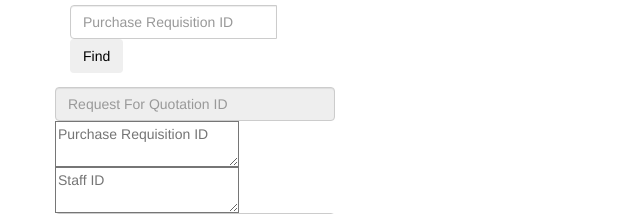
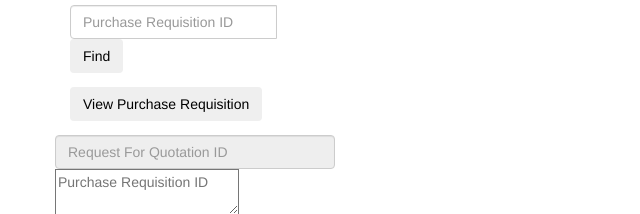
Before and after one commit to limyxuan/Group-3-Purchasing-System, a Django app: page /requestforquotationform in a window 1280 px wide. Shown: the part 65-279 px from the top of the page, without its empty margins (0-640 px from the left). Run offline with Django 3.2, Linux system fonts and the light colour scheme; a user stored in the database is signed in; some libraries are stand-ins or nearby versions.

Commit message:
Add a button on the page of "create request for quotation"  to view the history of the PR ID

```diff
--- a/Purchasing System/RequestForQuotation/templates/RequestForQuotation/requestforquotationform.html
+++ b/Purchasing System/RequestForQuotation/templates/RequestForQuotation/requestforquotationform.html
@@ -7,10 +7,15 @@
           <input type="text" class="form-control" name="prid_quo" placeholder="Purchase Requisition ID" aria-label="Purchase Requisition ID"
             aria-describedby="button-addon2" value="{{prid_quo}}">
           <div class="input-group-append">
-           <button type="submit" class="btn btn-outline-info btn-hover btn-rounded waves-effect">Find</button>
+            <button type="submit" class="btn btn-outline-info btn-hover btn-rounded waves-effect">Find</button>
           </div>
         </div>
     </form>
+
+    <form class="margintop" action='purchaserequisitionhistory' method='GET'>
+        <button type="submit" class="btn btn-outline-info waves-effect">View Purchase Requisition</button><br />
+    </form>
+
     <p>{{error}}</p>
 
     <form class="purchaseordersubmission" action="requestforquotationconfirmation" method="POST">
```
Also changed, not shown: Purchasing System/db.sqlite3.
